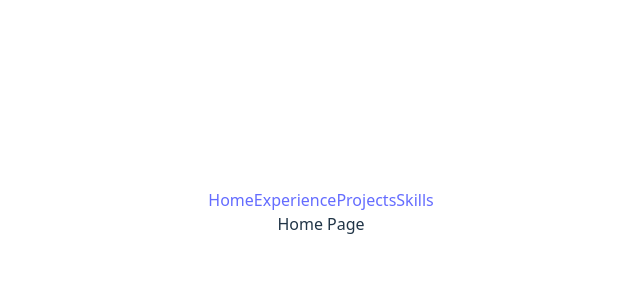
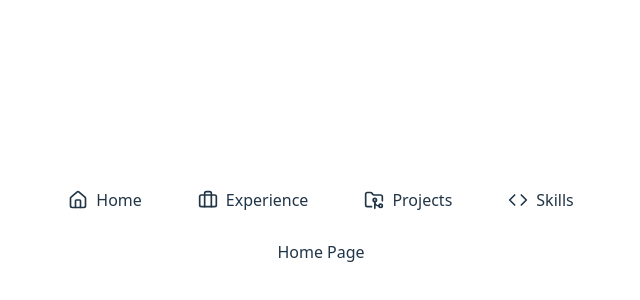
Before and after one commit to ITSECT3R/Personal-Portfolio-, a React (Vite) app: page / in a window 1280 px wide. Shown: the part 188-488 px from the top of the page, without its empty margins (319-959 px from the left). Built offline with nearby package versions, Linux system fonts and the light colour scheme.

Commit message:
add NavBar component with styled buttons and icons; update dependencies for lucide-react and react-icons

```diff
--- a/package.json
+++ b/package.json
@@ -10,8 +10,10 @@
     "preview": "vite preview"
   },
   "dependencies": {
+    "lucide-react": "^0.562.0",
     "react": "^19.2.0",
     "react-dom": "^19.2.0",
+    "react-icons": "^5.5.0",
     "react-router-dom": "^7.11.0"
   },
   "devDependencies": {
--- /dev/null
+++ b/src/components/common/NavBar.css
@@ -0,0 +1,28 @@
+/* NavBar Styles - Add your modern button styles here */
+
+.navbar {
+  display: flex;
+  gap: 1rem;
+  padding: 1rem;
+}
+
+.nav-button {
+  display: flex;
+  align-items: center;
+  gap: 0.5rem;
+  padding: 0.75rem 1.25rem;
+  border-radius: 8px;
+  transition: all 0.3s ease;
+  text-decoration: none;
+  color: inherit;
+}
+
+.nav-button:hover {
+  background-color: rgba(100, 108, 255, 0.1);
+  transform: translateY(-2px);
+}
+
+.nav-icon {
+  width: 20px;
+  height: 20px;
+}
--- a/src/components/common/NavBar.tsx
+++ b/src/components/common/NavBar.tsx
@@ -1,12 +1,26 @@
 import { Link } from "react-router-dom"
+import { Home, Briefcase, FolderGit2, Code } from "lucide-react"
+import './NavBar.css'
 
 export default function NavBar() {
   return (
     <nav className="navbar">
-      <Link to="/">Home</Link>
-      <Link to="/experience">Experience</Link>
-      <Link to="/projects">Projects</Link>
-      <Link to="/skills">Skills</Link>
+      <Link to="/" className="nav-button">
+        <Home className="nav-icon" />
+        <span>Home</span>
+      </Link>
+      <Link to="/experience" className="nav-button">
+        <Briefcase className="nav-icon" />
+        <span>Experience</span>
+      </Link>
+      <Link to="/projects" className="nav-button">
+        <FolderGit2 className="nav-icon" />
+        <span>Projects</span>
+      </Link>
+      <Link to="/skills" className="nav-button">
+        <Code className="nav-icon" />
+        <span>Skills</span>
+      </Link>
     </nav>
   )
 }
```
Also changed, not shown: 1 other file (tests, documents, lock files or other folders).
